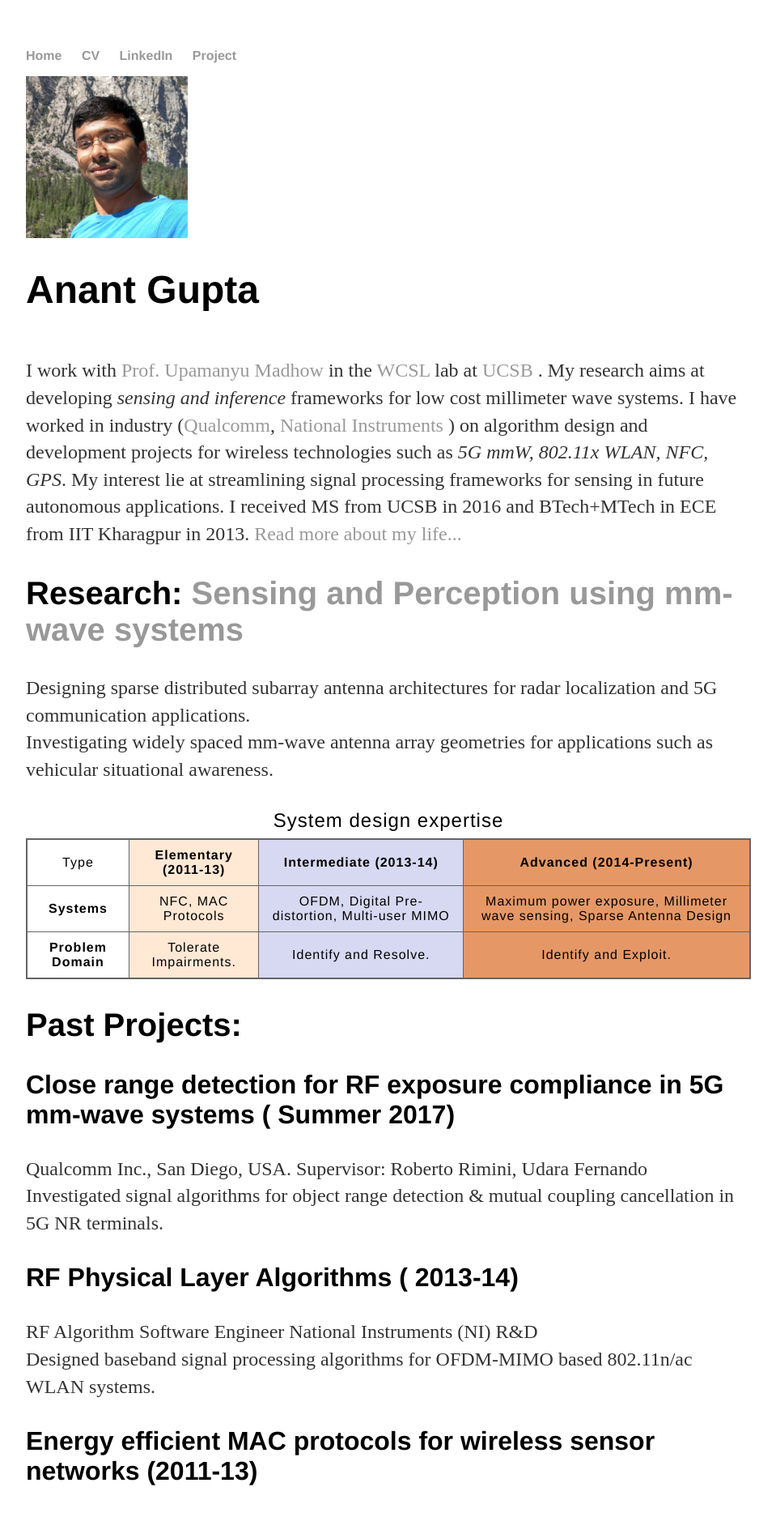
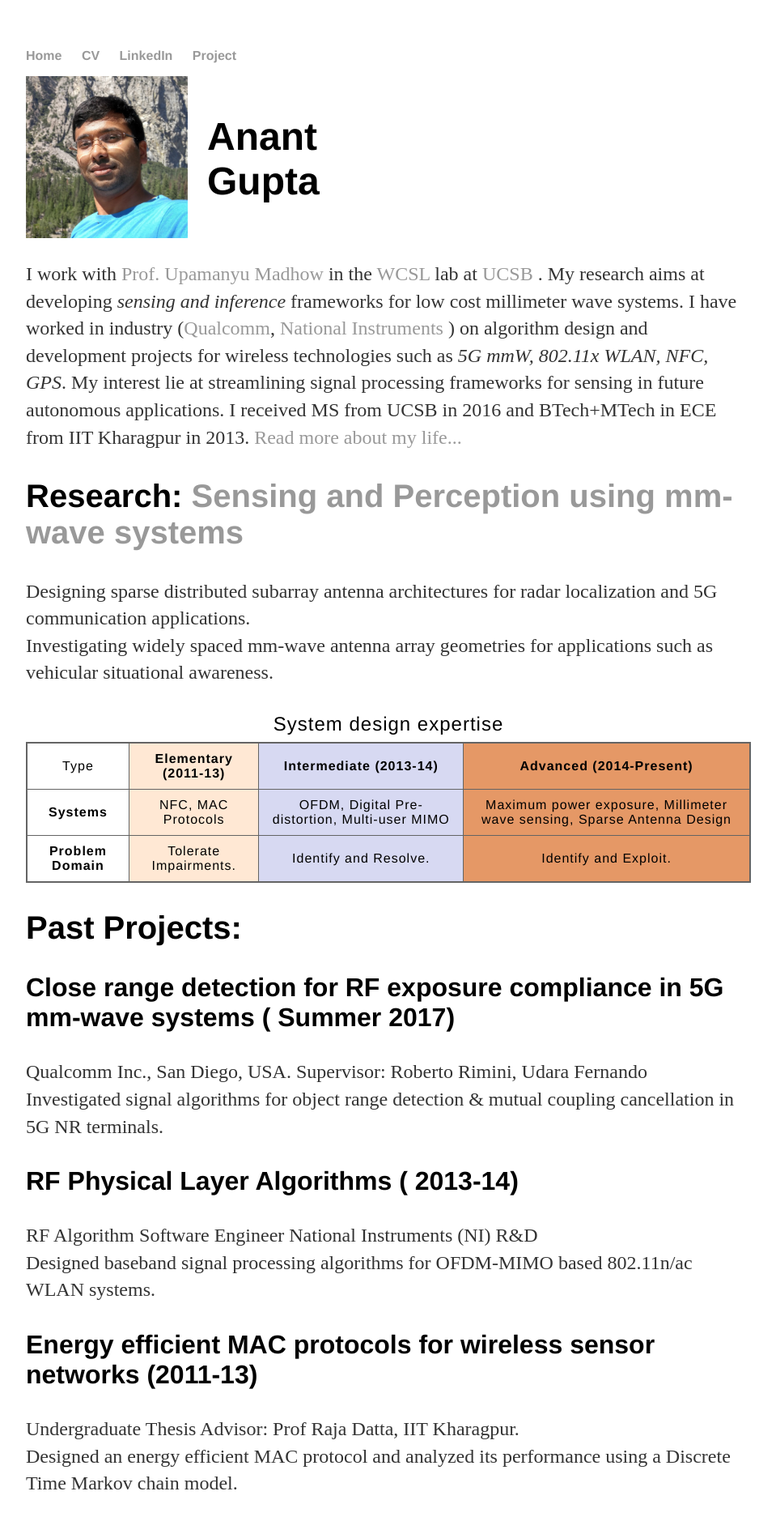
Before and after one commit to anantgupt/anantgupt.github.io, a Jekyll site: the page built from index.html, in a window 1280 px wide. Shown: the top 1873 px of the page at 81% size, without its empty margins (160-1119 px from the left). Built offline with Jekyll 4.4.1, drawn with Linux system fonts in a browser that asks for light colours.

Commit message:
Update index.html

```diff
--- a/index.html
+++ b/index.html
@@ -2,6 +2,7 @@
 layout: default
 title: Anant Gupta, UCSB
 ---
+<div class="wrapper">
 <div class="left">
     <div class="image">
       <img src="img/sequioa.jpg" width="200"/>
@@ -10,8 +11,8 @@ title: Anant Gupta, UCSB
 <div class="right">
     <h1>Anant Gupta</h1>
 </div>
+</div>
 <div class="blurb">
-
   <p>I work with <a href="https://wcsl.ece.ucsb.edu/people/upamanyu-madhow"target="_blank"> Prof. Upamanyu Madhow </a> in the <a href="https://wcsl.ece.ucsb.edu/"target="_blank"> WCSL </a> lab at <a href = "https://www.ucsb.edu/"target="_blank"> UCSB </a>.
     My research aims at developing <em>sensing and inference</em> frameworks for low cost millimeter wave systems. I have worked in industry (<a href="https://www.qualcomm.com/"target="_blank">Qualcomm</a>, <a href="http://www.ni.com/en-us.html"target="_blank"> National Instruments </a>) on algorithm design and development projects for wireless technologies such as <em>5G mmW, 802.11x WLAN, NFC, GPS</em>. My interest lie at streamlining signal processing frameworks for sensing in future autonomous applications.
   I received MS from UCSB in 2016 and BTech+MTech in ECE from IIT Kharagpur in 2013. <a href="/about">Read more about my life... </a>
```
